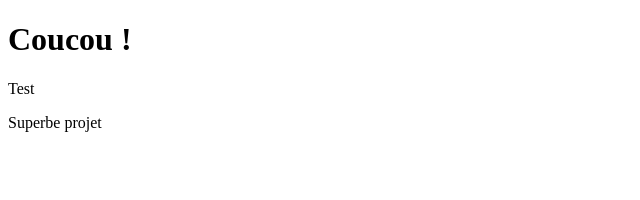
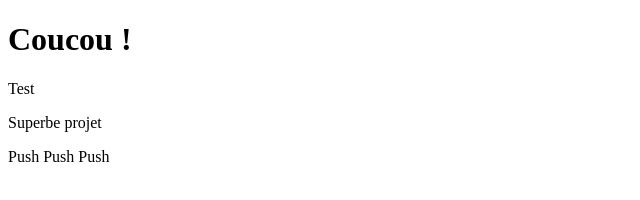
Before and after one commit to ThoomassB/ThMaSa, a plain HTML site: page index.html in a window 1280 px wide. Shown: the whole page, without its empty margins (0-640 px from the left). Drawn offline with Linux system fonts and the light colour scheme.

Commit message:
Modif #1

```diff
--- a/index.html
+++ b/index.html
@@ -14,5 +14,6 @@
 <div>
     <p>Superbe projet</p>
 </div>
+<div>Push Push Push</div>
 </body>
 </html>
```
